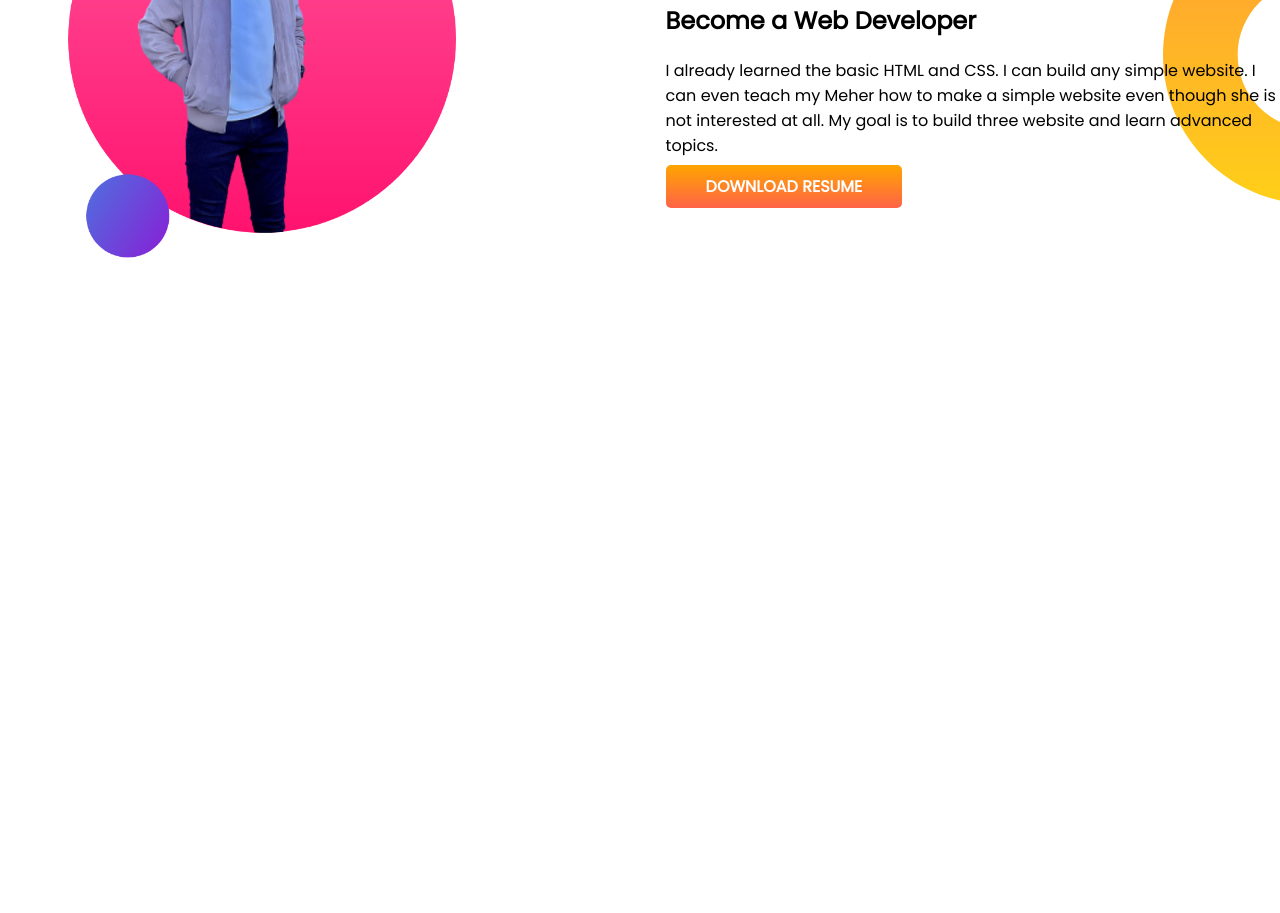
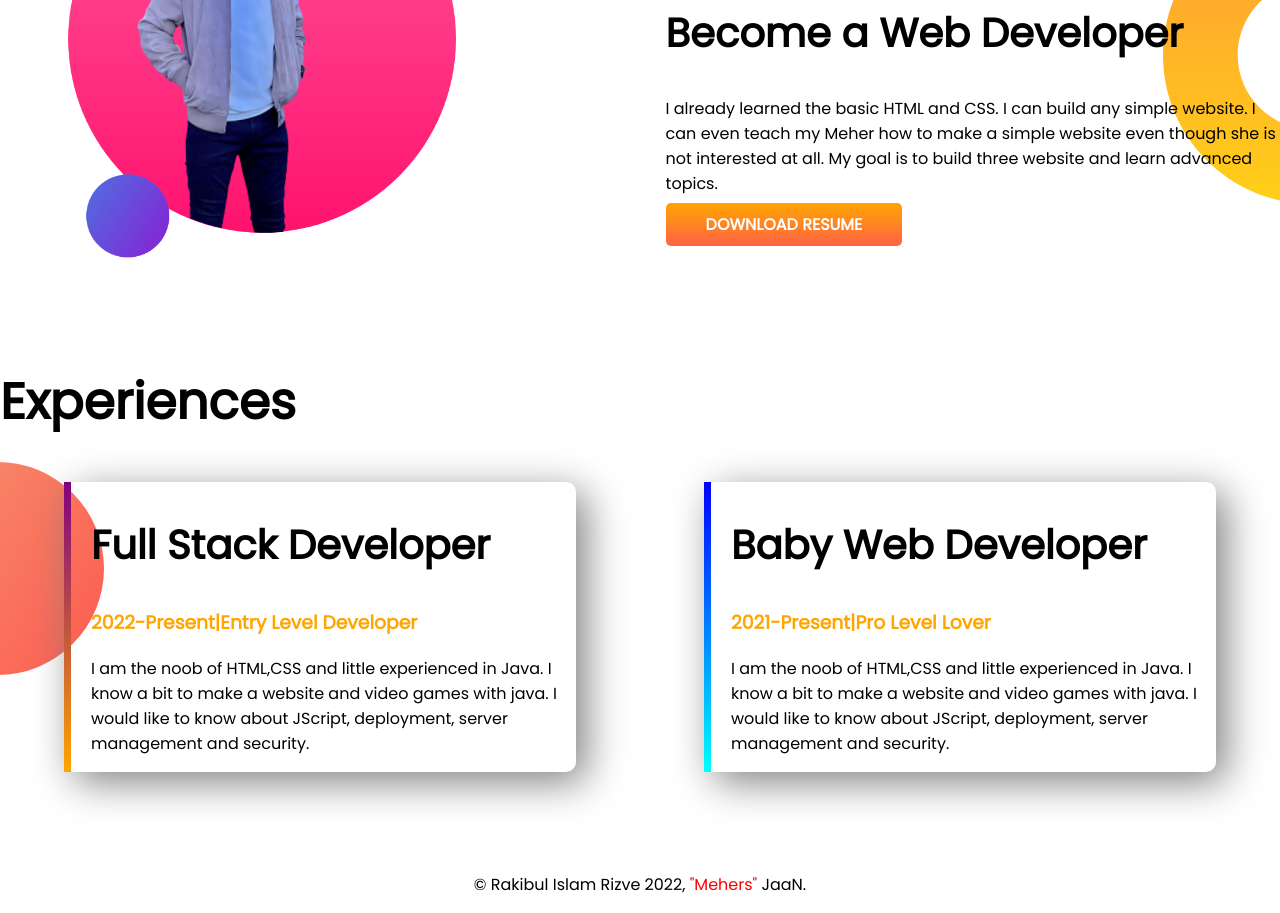
Before and after one commit to rakib5090/developer-portfolio, a plain HTML site: page index.html in a window 1280 px wide. Shown: the part 718-1631 px from the top of the page. Before the commit the page ends 1083 px from the top, so only its background shows below. Drawn offline with Linux system fonts and the light colour scheme.

Commit message:
footer and experience added

```diff
--- a/index.html
+++ b/index.html
@@ -14,7 +14,7 @@
 </head>
 
 <body>
-    <section class="top-banner">
+    <section class="top-banner flexible-container">
         <div class="half-width">
             <h1>Welcome To</h1>
             <h1><span class="orange-color">Rizve's</span> World!</h1>
@@ -26,7 +26,7 @@
             <img src="images/my-pic.png" alt="HIRE ME">
         </div>
     </section>
-    <section class="dream-big">
+    <section class="dream-big flexible-container">
         <div class="half-width">
             <img src="images/mypic2.png" alt="">
         </div>
@@ -36,9 +36,25 @@
             <p>I already learned the basic HTML and CSS. I can build any simple website. I can even teach my Meher how to make a simple website even though she is not interested at all. My goal is to build three website and learn advanced topics.</p>
             <a class="link-button" target="_blank" href="https://www.linkedin.com/in/rakibul-islam-rizve-9aa3001a1/">DOWNLOAD RESUME</a>
         </div>
-
     </section>
 
+    <section class="experience-area">
+        <h1>Experiences</h1>
+        <div class="flexible-container">
+            <div id="full-stack-experience" class="experience-item">
+                <h2>Full Stack Developer</h2>
+                <h3 class="orange-color">2022-Present|Entry Level Developer</h3>
+                <p>I am the noob of HTML,CSS and little experienced in Java. I know a bit to make a website and video games with java. I would like to know about JScript, deployment, server management and security.</p>
+            </div>
+            <div id="web-dev-experience" class="experience-item">
+                <h2>Baby Web Developer</h2>
+                <h3 class="orange-color">2021-Present|Pro Level Lover</h3>
+                <p>I am the noob of HTML,CSS and little experienced in Java. I know a bit to make a website and video games with java. I would like to know about JScript, deployment, server management and security.</p>
+            </div>
+        </div>
+    </section>
+    <footer>
+        <p>© Rakibul Islam Rizve 2022, <span class="red-color">"Mehers"</span> JaaN.</p>
+    </footer>
 </body>
-
 </html>
--- a/style.css
+++ b/style.css
@@ -5,10 +5,13 @@
 h1{
     font-size: 50px;
 }
+h2{
+    font-size: 40px;
+}
 .orange-color{
     color: orange;
 }
-section{
+.flexible-container{
     display: flex;
     margin-bottom: 100px;
 }
@@ -36,3 +39,32 @@
     background-repeat: no-repeat;
     background-position: right;
 }
+.experience-item{
+    box-shadow: 10px 10px 40px gray;
+    width: 40%;
+    margin-left: 5%;
+    margin-right: 5%;
+    padding-left: 20px;
+    border-radius: 10px;
+}
+.experience-area{
+    background-image: url(images/exp-bg.png);
+    background-repeat: no-repeat;
+    background-position: left;
+}
+#web-dev-experience{
+    border-left: 7px solid;
+    border-image: linear-gradient(blue, cyan);
+    border-image-slice: 1;
+}
+#full-stack-experience{
+    border-left: 7px solid;
+    border-image: linear-gradient(purple, orange);
+    border-image-slice: 1;
+}
+footer p{
+    text-align: center;
+}
+.red-color{
+    color: red;
+}
```
Also changed, not shown: images/jhankar.png (deleted), images/jhankar2.png (deleted), images/my-bg.png (deleted), images/my-bg2.png (deleted), 4 other files.
